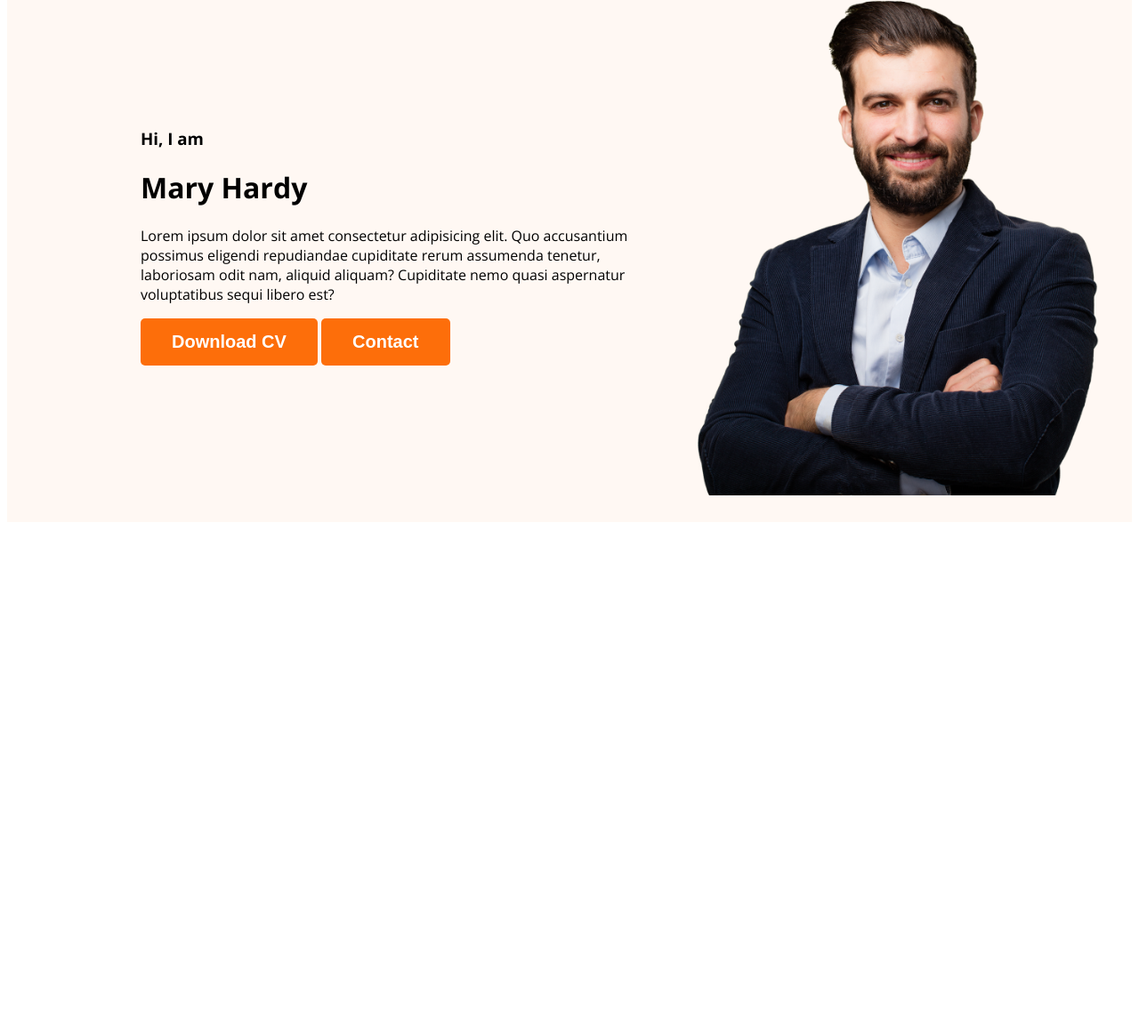
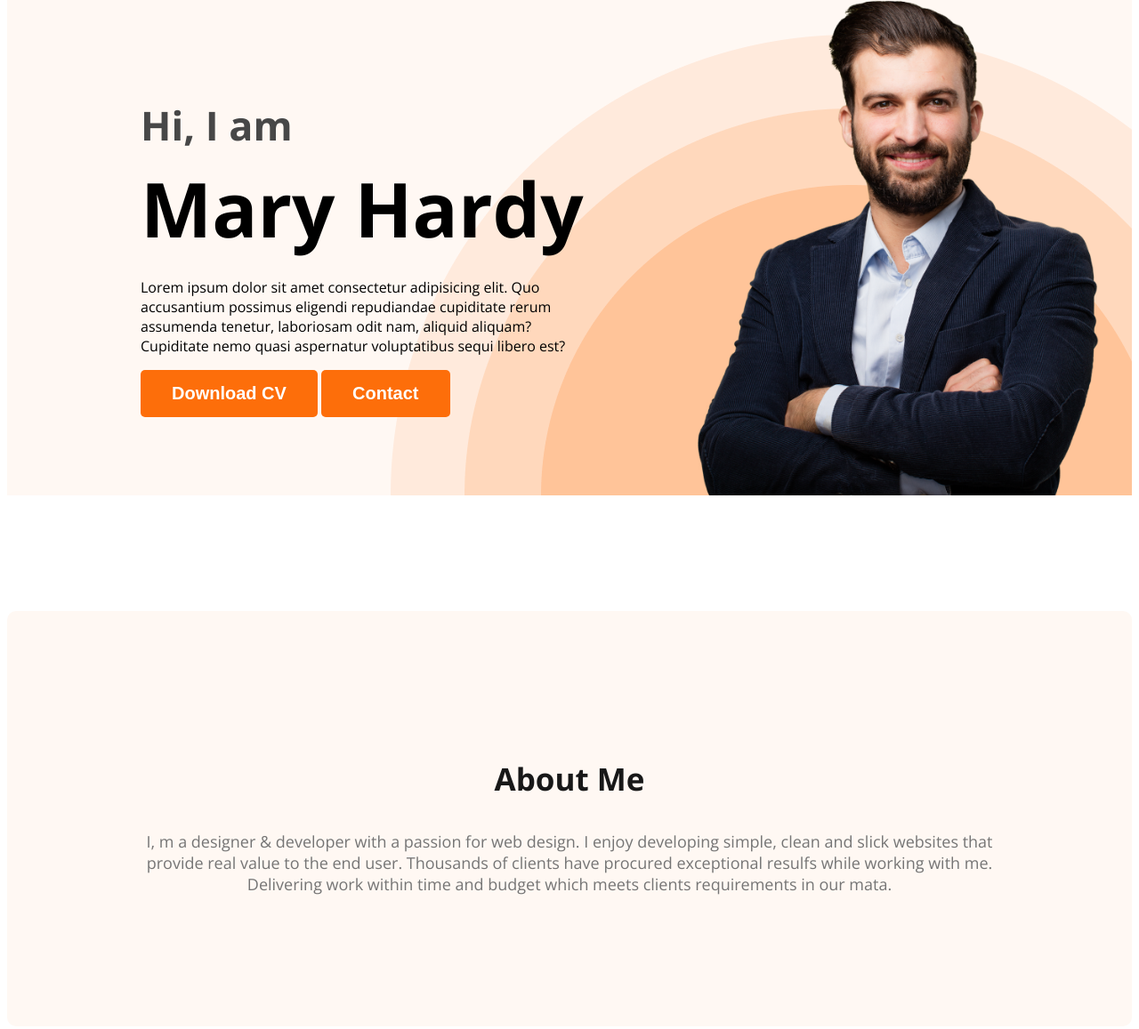
Before and after one commit to Emrandu1989/developer-portfolio, a plain HTML site: page index.html in a window 1280 px wide. Shown: the part 211-1368 px from the top of the page at 89% size. Before the commit the page ends 806 px from the top, so only its background shows below. Drawn offline with nearby package versions, Linux system fonts and the light colour scheme.

Commit message:
about section created

```diff
--- a/index.html
+++ b/index.html
@@ -20,10 +20,10 @@
                 </ul>
             </nav>
             <div class="banner">
-                <div>
+                <div class="banner-content">
                     <h3 class="banner-greeting">Hi, I am</h3>
                     <h1 class="banner-title">Mary Hardy</h1>
-                    <p>Lorem ipsum dolor sit amet consectetur adipisicing elit. Quo accusantium possimus eligendi repudiandae cupiditate rerum assumenda tenetur, laboriosam odit nam, aliquid aliquam? Cupiditate nemo quasi aspernatur voluptatibus sequi libero est?</p>
+                    <p class="banner-description">Lorem ipsum dolor sit amet consectetur adipisicing elit. Quo accusantium possimus eligendi repudiandae cupiditate rerum assumenda tenetur, laboriosam odit nam, aliquid aliquam? Cupiditate nemo quasi aspernatur voluptatibus sequi libero est?</p>
                     <button class="btn-primary">Download CV</button>
                     <button class="btn-primary">Contact</button>
                 </div>
@@ -32,7 +32,12 @@
             </div>
     </header>
     <main>
-
+             <section class="about">
+                <h3 class="section-title">About Me</h3>
+                <p class="section-description">
+                    I, m a designer & developer with a passion for web design. I enjoy developing simple, clean and slick websites that provide real value to the end user. Thousands of clients have procured exceptional resulfs while working with me. Delivering work within time and budget which meets clients requirements in our mata.
+                </p>
+             </section>
     </main>
     <footer>
 
--- a/styles/portfolio.css
+++ b/styles/portfolio.css
@@ -2,6 +2,17 @@
 
 body{
     font-family: 'Open Sans', sans-serif;
+}
+.section-title{
+    color: #181818;
+    text-align: center;
+    font-size: 35px;
+    font-weight: 700px;
+}
+.section-description{
+    color: #757575;
+    text-align: center;
+    font-size: 18px;
 }
 
 /* nav related styles */
@@ -48,12 +59,42 @@ nav a{
 
 .header{
     background-color: #FFF8F3;
+    background-image: url("../images/header_bg.png");
+    background-repeat: no-repeat;
+    background-position: right bottom;
 }
 .banner{
-    padding: 30px 30px 30px 150px;
+    padding: 30px 30px 0px 150px;
     display: flex;
     align-items: center;
+    justify-content: space-between;
 }
 .profile-pic{
     width: 500px;
 }
+.banner-greeting{
+    font-size: 45px;
+    color:#474747;
+    margin-bottom: 0px;
+
+}
+.banner-title{
+    font-size: 85px;
+    font-weight: 700px;
+    margin-top: 5px;
+    margin-bottom: 20px;
+}
+.banner-content{
+    max-width: 500px;
+}
+
+/* main section styles */
+
+
+/* About section styles */
+.about{
+    padding: 130px;
+    border-radius: 10px;
+    background: #FFF8F3;
+    margin: 130px 0;
+}
```
